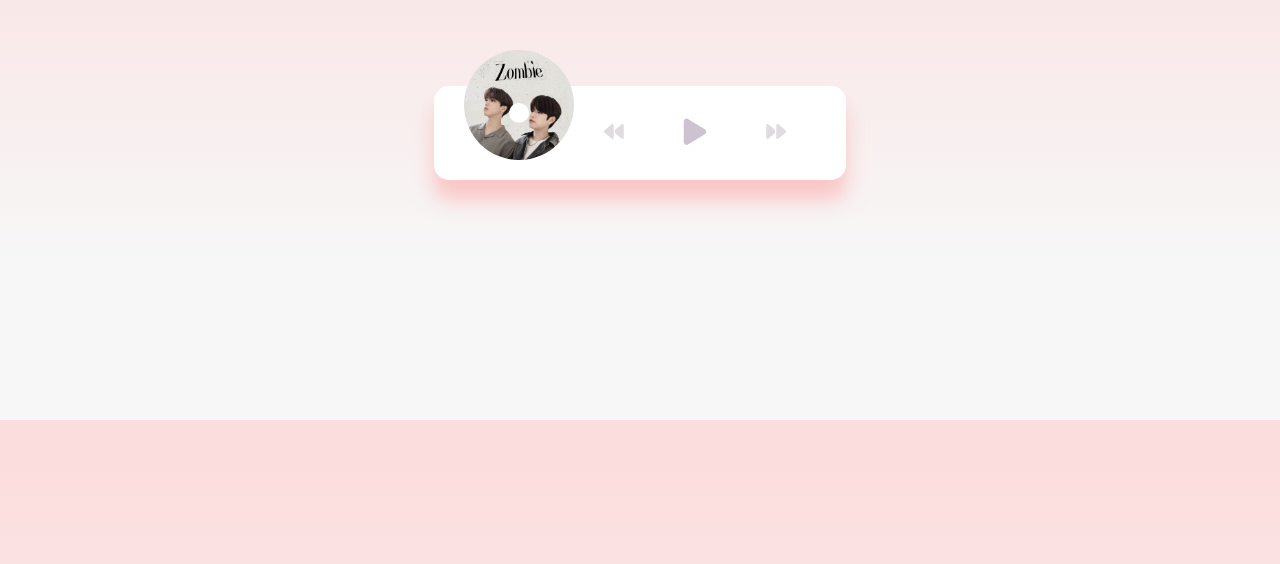
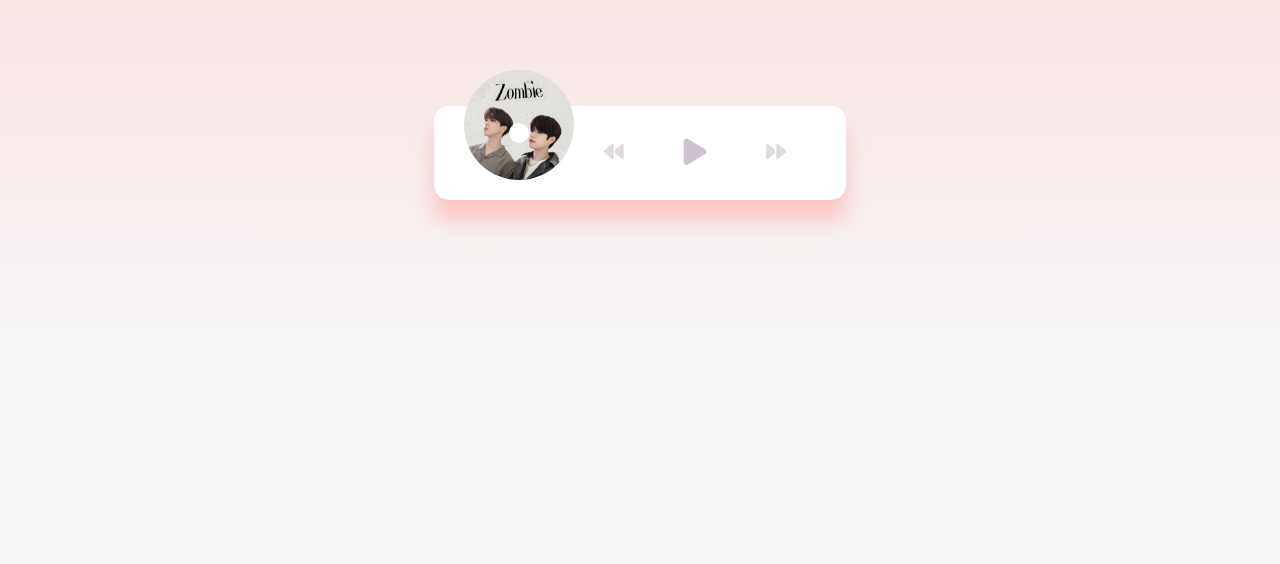
Before and after one commit to anvaralhossein/music-player, a plain HTML site: page index.html in a window 1280 px wide. Shown: the part 236-800 px from the top of the page. Drawn offline with Linux system fonts and the light colour scheme.

Commit message:
scc changes

```diff
--- a/style.css
+++ b/style.css
@@ -5,8 +5,8 @@
 }
 
 body {
-  height: 41rem;
-
+  height: 100%;
+  padding-top: 10rem;
   margin: 0;
   font-family: "Lato", sans-serif;
   background-image: linear-gradient(
@@ -18,6 +18,8 @@ body {
   flex-direction: column;
   align-items: center;
   justify-content: center;
+  background-attachment: fixed;
+  background-repeat: no-repeat;
 }
 
 .music-container {
```
